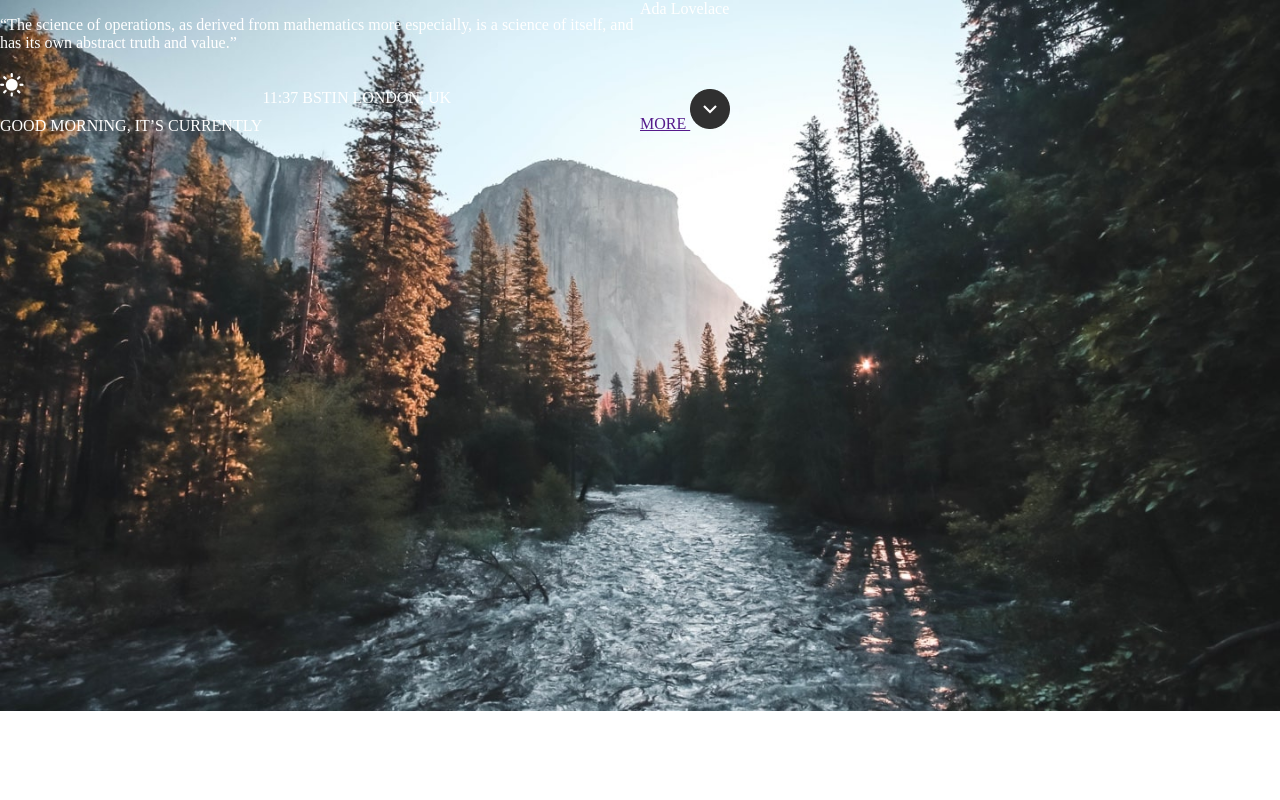
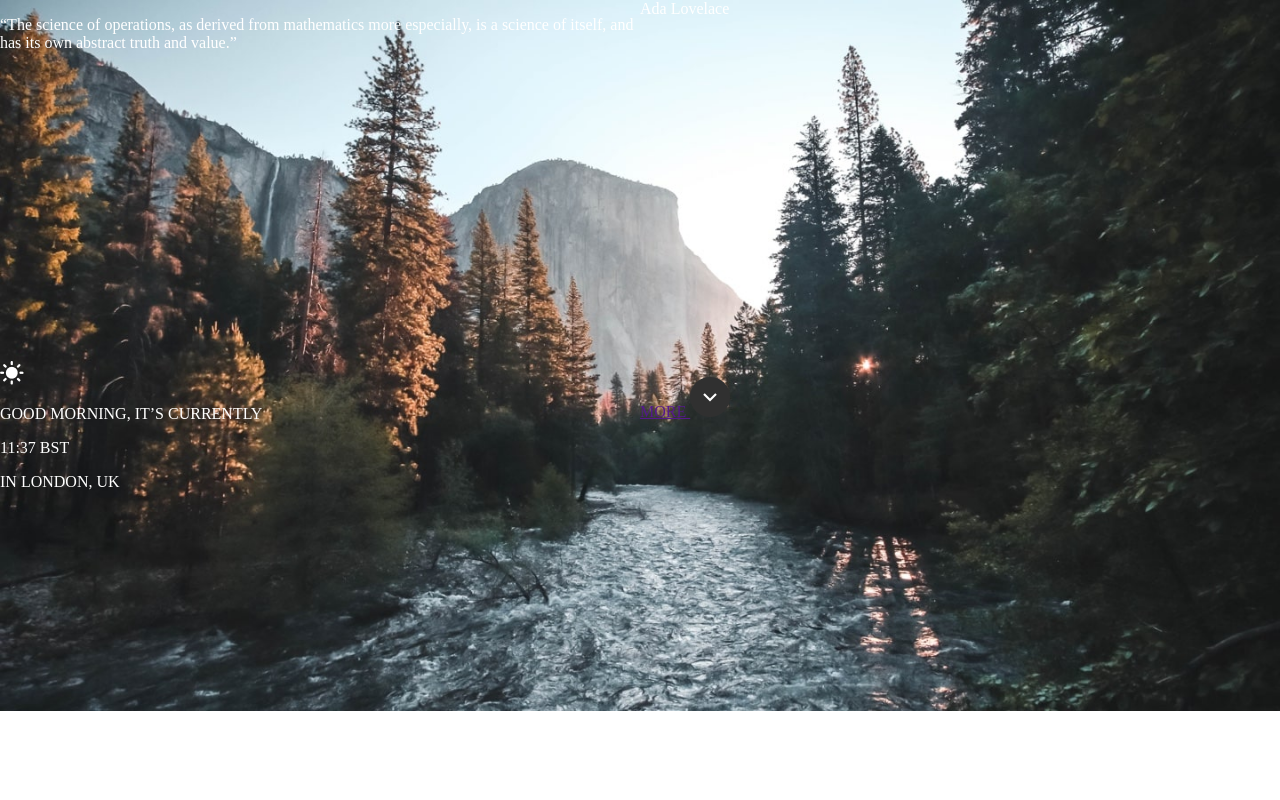
Before and after one commit to PapiManu/marathon-js_2_manu_alex, a plain HTML site: page index.html in a window 1280 px wide. Drawn offline with Linux system fonts and the light colour scheme.

Commit message:
Modification taille des grid et de la div content

```diff
--- a/style.css
+++ b/style.css
@@ -6,21 +6,18 @@ body{
     background-size: 100%;
 }
 #content {
+    height: 100vh;
     display: grid;
-    grid-template-columns: 50% 50%;
-    grid-template-rows: 50% 50%;
+    grid-template-columns: 1fr 1fr;
     color: white;
 }
 
 #p_height_page {
     grid-column: 1;
     grid-row: 1;
-    display: flex;
 }
 
 #info {
     grid-column: 1;
     grid-row: 2;
-    display: flex;
-
 }
```
